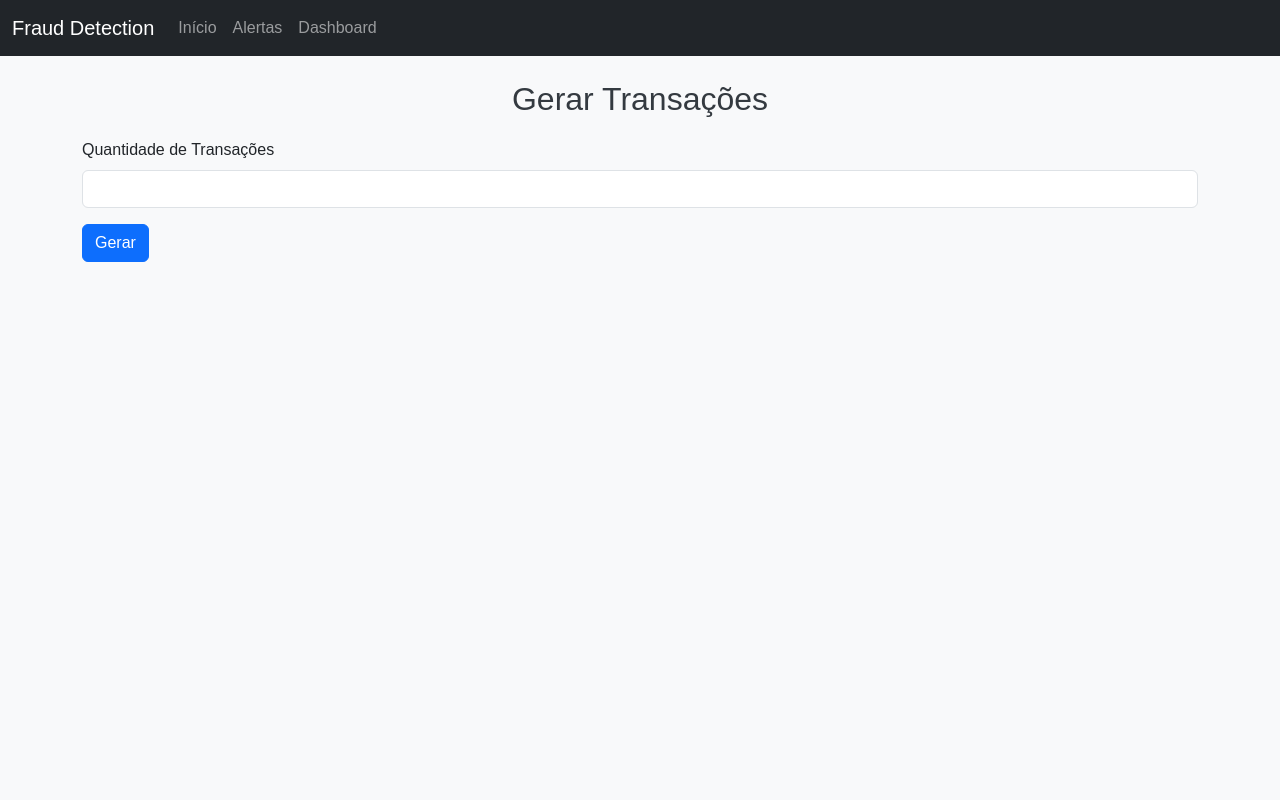
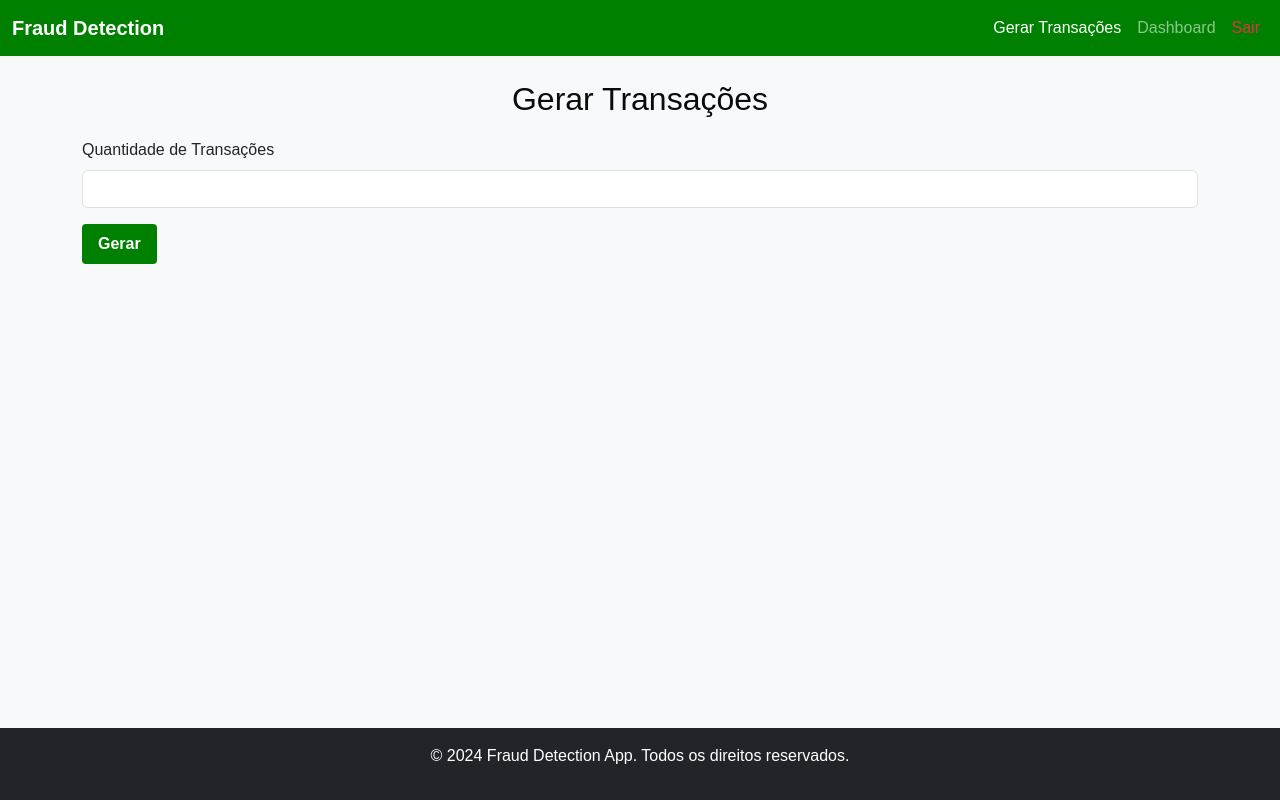
Before and after one commit to henriquelealm/fraud_detection_app, a Flask app: page / in a window 1280 px wide. Run offline with Flask 3, Linux system fonts and the light colour scheme; parts of the project's set-up code (start-up, migrations or seed data) failed here and were passed over.

Commit message:
update interface

```diff
--- a/static/css/styles.css
+++ b/static/css/styles.css
@@ -34,14 +34,14 @@ body {
 
 h1 {
   margin-top: 20px;
-    color: #007bff;
+  color: #0a0a0a;
   font-size: 2.5em;
   text-align: center;
 }
 
 h2 {
   margin-bottom: 20px;
-    color: #343a40;
+  color: #0b0b0b;
   text-align: center;
 }
 
@@ -68,8 +68,49 @@ canvas {
   height: auto;
 }
 
-#fraudPieChart, #timeAmountLineChart {
+#fraudPieChart,
+#timeAmountLineChart {
   margin: 0 auto;
   display: block;
   width: 80%;
 }
+
+html,
+body {
+  height: 100%;
+  margin: 0;
+  display: flex;
+  flex-direction: column;
+}
+
+body > .container {
+  flex: 1;
+}
+
+footer {
+  background-color: #343a40; /* Cor escura do Bootstrap */
+  color: white;
+  text-align: center;
+  padding: 1rem;
+}
+/* Botão verde bandeira */
+.btn-green {
+  background-color: #008000;
+  color: white;
+  border: none;
+  padding: 0.5rem 1rem;
+  font-size: 1rem;
+  font-weight: bold;
+  border-radius: 0.25rem;
+  text-align: center;
+  cursor: pointer;
+  transition: background-color 0.3s ease;
+}
+
+.btn-green:hover {
+  background-color: #006600; /* Verde mais escuro ao passar o mouse */
+}
+
+.btn-green:active {
+  background-color: #004d00; /* Verde ainda mais escuro ao clicar */
+}
--- a/templates/index.html
+++ b/templates/index.html
@@ -1,5 +1,3 @@
-<!-- templates/index.html -->
-
 {% extends "layout.html" %}
 
 {% block content %}
@@ -9,7 +7,8 @@
         <label for="quantity" class="form-label">Quantidade de Transações</label>
         <input type="number" class="form-control" id="quantity" name="quantity" min="1" required>
     </div>
-    <button type="submit" class="btn btn-primary">Gerar</button>
+    <!-- Botão com classe customizada -->
+    <button type="submit" class="btn btn-green">Gerar</button>
 </form>
 
 {% if error %}
@@ -20,5 +19,4 @@
 </div>
 {% endif %}
 
-
 {% endblock %}
--- a/templates/layout.html
+++ b/templates/layout.html
@@ -1,40 +1,64 @@
 <!-- templates/layout.html -->
+
 
 <!DOCTYPE html>
 <html lang="pt-BR">
+
+
 <head>
     <meta charset="UTF-8">
     <title>Detecção de Fraudes Bancárias</title>
     <link href="https://cdn.jsdelivr.net/npm/bootstrap@5.3.0/dist/css/bootstrap.min.css" rel="stylesheet">
     <link rel="stylesheet" href="{{ url_for('static', filename='css/styles.css') }}">
+    <style>
+        /* Definir o verde bandeira como a cor principal */
+        .navbar {
+            background-color: #008000 !important;
+        }
+
+        .footer {
+            background-color: #008000;
+            color: white;
+        }
+    </style>
 </head>
+
+
 <body>
-    <nav class="navbar navbar-expand-lg navbar-dark bg-dark">
+    <nav class="navbar navbar-expand-lg navbar-dark bg-primary">
         <div class="container-fluid">
-            <a class="navbar-brand" href="/">Fraud Detection</a>
-            <button class="navbar-toggler" type="button" data-bs-toggle="collapse" data-bs-target="#navbarNav"
-                    aria-controls="navbarNav" aria-expanded="false" aria-label="Alternar navegação">
+            <a class="navbar-brand fw-bold" href="/">
+                <i class="bi bi-shield-lock-fill"></i> Fraud Detection
+            </a>
+            <button class="navbar-toggler" type="button" data-bs-toggle="collapse" data-bs-target="#navbarNav" aria-controls="navbarNav" aria-expanded="false" aria-label="Alternar navegação">
                 <span class="navbar-toggler-icon"></span>
             </button>
             <div class="collapse navbar-collapse" id="navbarNav">
-                <ul class="navbar-nav">
+                <ul class="navbar-nav ms-auto">
                     <li class="nav-item">
-                        <a class="nav-link" href="/">Início</a>
+                        <a class="nav-link active" aria-current="page" href="/">Gerar Transações</a>
                     </li>
                     <li class="nav-item">
-                        <a class="nav-link" href="/alerts">Alertas</a>
+                        <a class="nav-link" href="/dashboard">Dashboard</a>
                     </li>
-                    <li class="nav-item"></li>
-                        <a class="nav-link" href="/dashboard">Dashboard</a>
+                    <li class="nav-item">
+                        <a class="nav-link text-danger" href="/logout">Sair</a>
                     </li>
                 </ul>
             </div>
         </div>
     </nav>
+
+
     <div class="container mt-4">
         {% block content %}{% endblock %}
     </div>
+    <footer class="bg-dark text-white text-center py-3">
+        <p>&copy; 2024 Fraud Detection App. Todos os direitos reservados.</p>
+    </footer>
     <script src="https://cdn.jsdelivr.net/npm/bootstrap@5.3.0/dist/js/bootstrap.bundle.min.js"></script>
     <script src="{{ url_for('static', filename='js/scripts.js') }}"></script>
 </body>
+
+
 </html>
```
Also changed, not shown: templates/dashboard.html (+30 -12 lines). Lines whose indentation alone changed are shown as unchanged.
